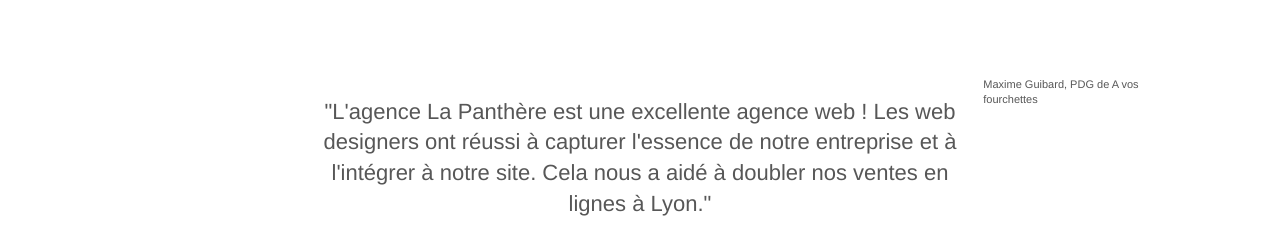
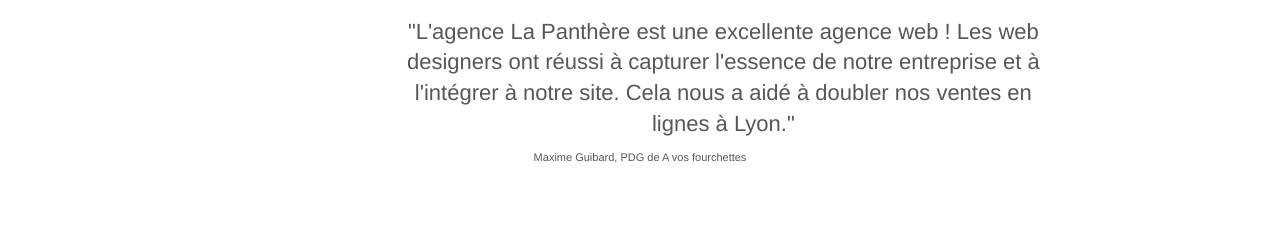
Before and after one commit to SamTSK/LaPanthere-Projet4-OC, a plain HTML site: page index.html in a window 1280 px wide. Shown: the part 897-1122 px from the top of the page. Drawn offline with Linux system fonts and the light colour scheme; grey boxes are pictures that could not be loaded.

Commit message:
Modification img to text

```diff
--- a/index.html
+++ b/index.html
@@ -123,7 +123,7 @@
 				</p>
 			</div>
 		</div>
-		<div class="row voffset-lg voffset">
+		<div class="text">
 			<h2 class="col-xs-12 col-md-8 col-md-offset-2 text-center">
 				"L'agence La Panthère est une excellente agence web ! Les web
                   designers ont réussi à capturer l'essence de notre entreprise
--- a/style.css
+++ b/style.css
@@ -812,7 +812,12 @@ h4 {
 .bg-dots-bg {
     background-image: url("img/dots-bg.png");
 }
-
+.text {
+    display: flex;
+    /* justify-content: center; */
+    flex-direction: column;
+    align-items: center;
+}
 .bg-lines-h2-bg {
     background-image: url("img/lines-h2-bg.png");
 }
```
